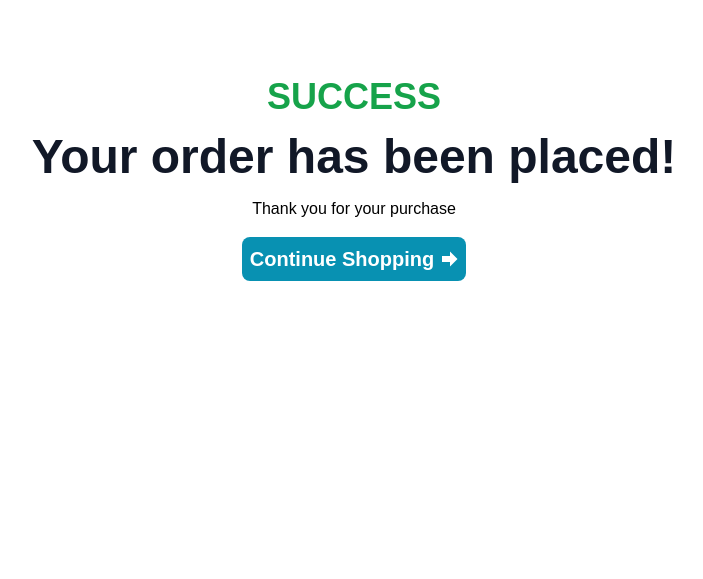
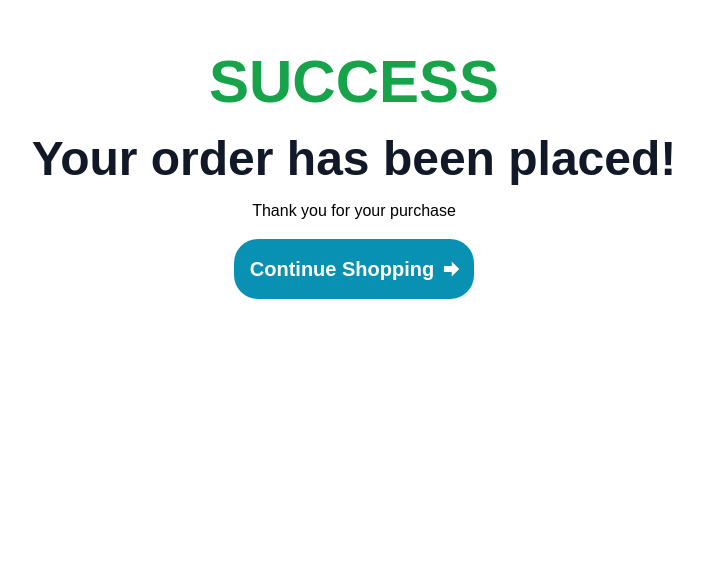
Before and after one commit to MinThetN/ecommerce, a Next.js app: page /success in a window 1280 px wide. Shown: the part 221-800 px from the top of the page, without its empty margins (286-989 px from the left). Built offline with nearby package versions, Linux system fonts and the light colour scheme.

Commit message:
fixed issue

```diff
--- a/app/success/page.tsx
+++ b/app/success/page.tsx
@@ -1,19 +1,59 @@
-import React from 'react'
+"use client";
+import React from "react";
 import { ImArrowRight } from "react-icons/im";
+import { motion } from "framer-motion";
 
 const page = () => {
   return (
-    <div className='flex flex-col gap-4 items-center justify-center h-screen'>
-        <p className='text-green-600 font-bold text-4xl'>SUCCESS</p>
-      <h1 className='text-2xl sm:text-5xl font-bold text-gray-900'>Your order has been placed!</h1>
-      <p>Thank you for your purchase</p>
+    <div className="flex flex-col gap-4 items-center justify-center h-screen">
+      <motion.div
+        initial={{ scale: 0.5, opacity: 0 }}
+        animate={{ scale: 1, opacity: 1 }}
+        transition={{ duration: 0.5 }}
+      >
+        <p className="text-green-600 font-bold text-6xl animate-bounce">
+          SUCCESS
+        </p>
+      </motion.div>
 
-      <div className='flex inset-0 gap-2 text-white items-center justify-center bg-cyan-600 p-2 rounded-lg'>
-        <a href="/" className='font-bold  text-xl'>Continue Shopping</a>
-        <ImArrowRight />
-      </div>
+      <motion.h1
+        className="text-2xl sm:text-5xl font-bold text-gray-900 text-center"
+        initial={{ y: 20, opacity: 0 }}
+        animate={{ y: 0, opacity: 1 }}
+        transition={{ delay: 0.3, duration: 0.5 }}
+      >
+        Your order has been placed!
+      </motion.h1>
+
+      <motion.p
+        initial={{ opacity: 0 }}
+        animate={{ opacity: 1 }}
+        transition={{ delay: 0.6, duration: 0.5 }}
+      >
+        Thank you for your purchase
+      </motion.p>
+
+      <motion.div
+        className="flex gap-2 text-white items-center justify-center bg-cyan-600 p-4 rounded-3xl cursor-pointer
+                    hover:bg-cyan-700 transition-colors duration-300 hover:scale-105 transform"
+        initial={{ y: 20, opacity: 0 }}
+        animate={{ y: 0, opacity: 1 }}
+        transition={{ delay: 0.9, duration: 0.5 }}
+        whileHover={{ scale: 1.05 }}
+        whileTap={{ scale: 0.95 }}
+      >
+        <a href="/" className="font-bold text-xl">
+          Continue Shopping
+        </a>
+        <motion.div
+          animate={{ x: [0, 5, 0] }}
+          transition={{ duration: 1.5, repeat: Infinity }}
+        >
+          <ImArrowRight />
+        </motion.div>
+      </motion.div>
     </div>
-  )
-}
+  );
+};
 
-export default page
+export default page;
```
Also changed, not shown: app/components/Cart.tsx (+122 -63 lines).
